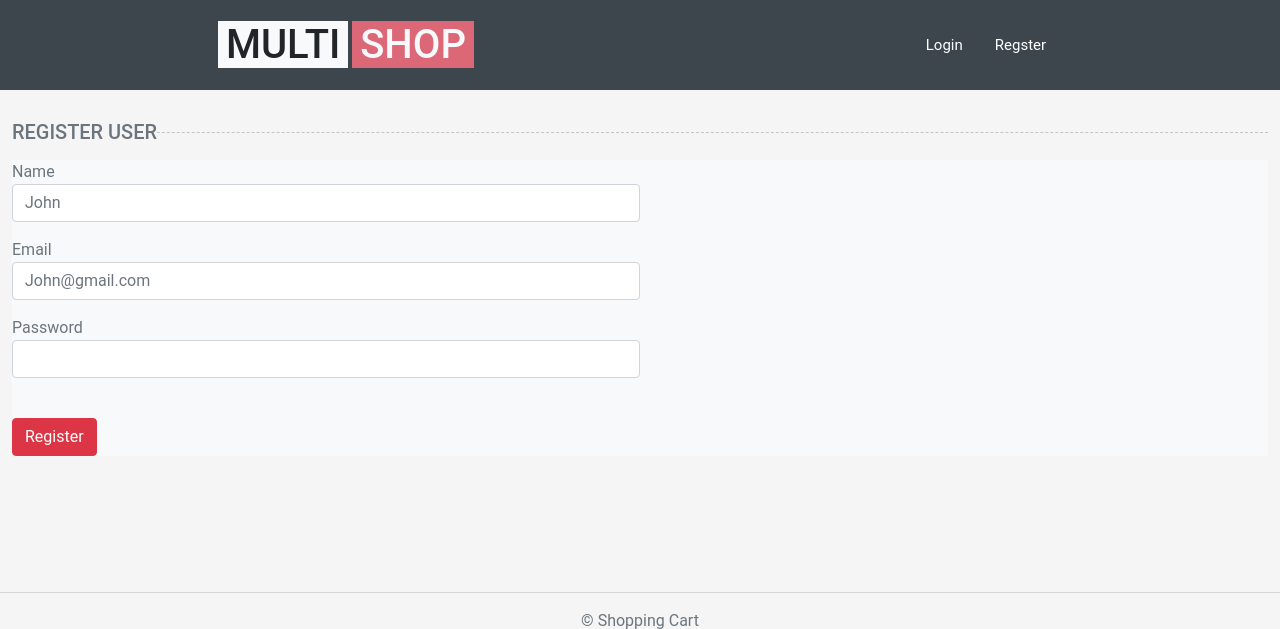
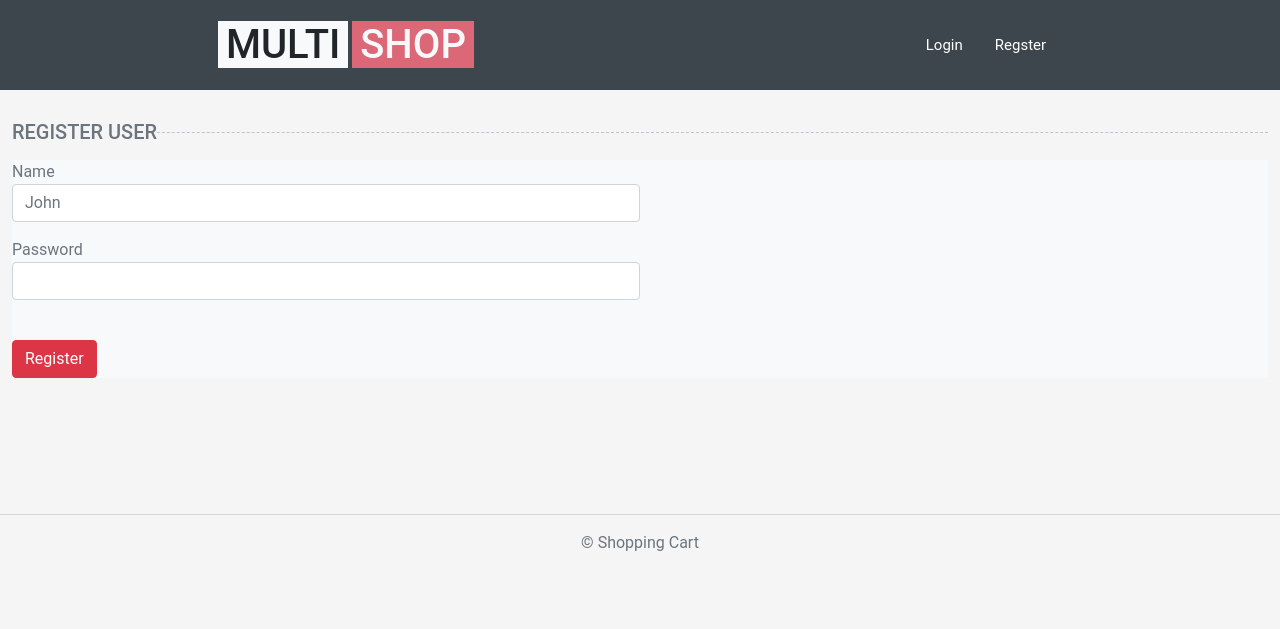
Before and after one commit to basildybala/Shopping-Cart, a Node server app: page /api/auth/register in a window 1280 px wide. Shown: the top 629 px of the page. Run offline with Node 20, Linux system fonts and the light colour scheme; some libraries are stand-ins or nearby versions.

```diff
--- a/Server/Controller/authcontroller.js
+++ b/Server/Controller/authcontroller.js
@@ -3,10 +3,11 @@ const CryptoJS = require("crypto-js");
 const jwt=require('jsonwebtoken');
 
 
+
 exports.UserRegistration=async  (req,res)=>{
     const newUser = new User({
         username: req.body.username,
-        email: req.body.email,
+        // email: req.body.email,
         password: CryptoJS.AES.encrypt(
           req.body.password,
           process.env.PASS_SEC
@@ -18,6 +19,9 @@ exports.UserRegistration=async  (req,res)=>{
         // res.status(201).json(savedUser);
         console.log(savedUser);
       } catch (err) {
+        console.log(err);
+
+
         res.status(500).json(err);
       }
 }
--- a/Server/Controller/product.js
+++ b/Server/Controller/product.js
@@ -1,7 +1,7 @@
 
 const Product = require("../models/Product");
 const slugify=require('slugify');
-const { default: mongoose } = require("mongoose");
+// const { default: mongoose } = require("mongoose");
 
 
 exports.AddProduct=async (req,res)=>{
--- a/Server/Database/connection.js
+++ b/Server/Database/connection.js
@@ -2,7 +2,7 @@ const mongoose=require('mongoose');
 const connectDB=async () =>{
  try{
    // mongodb connection string
-   const con=await mongoose.connect("mongodb://localhost:27017/ecommerceApi",{
+   const con=await mongoose.connect("mongodb://localhost:27017/ecommerceApi12",{
     useNewUrlParser: true,
     useUnifiedTopology: true,
     })
--- a/Views/layout/userheader.ejs
+++ b/Views/layout/userheader.ejs
@@ -7,11 +7,12 @@
     <meta name="viewport" content="width=device-width, initial-scale=1.0">
     <link href="https://cdn.jsdelivr.net/npm/bootstrap@5.1.3/dist/css/bootstrap.min.css" rel="stylesheet"
         integrity="sha384-1BmE4kWBq78iYhFldvKuhfTAU6auU8tT94WrHftjDbrCEXSU1oBoqyl2QvZ6jIW3" crossorigin="anonymous">
+        <script src="https://checkout.razorpay.com/v1/checkout.js"></script>
     <script src="https://ajax.googleapis.com/ajax/libs/jquery/1.12.4/jquery.min.js"></script>
 
      <!-- Font Awesome -->
      <link href="https://cdnjs.cloudflare.com/ajax/libs/font-awesome/5.10.0/css/all.min.css" rel="stylesheet">
-     <script src="https://checkout.razorpay.com/v1/checkout.js"></script>
+
      <!-- Libraries Stylesheet -->
  <link href="lib/animate/animate.min.css" rel="stylesheet">
  <link href="lib/owlcarousel/assets/owl.carousel.min.css" rel="stylesheet">
--- a/Views/register.ejs
+++ b/Views/register.ejs
@@ -1,22 +1,29 @@
 <%- include('layout/userheader'); -%>
-
+<style>
+    .err{
+        color: red;
+    }
+</style>
 <div class="container-fluid form-center">
     <h5 class="section-title position-relative text-uppercase mb-3"><span class="bg-secondary pr-3">Register User</span></h5>
     <div class="bg-light p-30 mb-5">
 
         <div class="row">
-            <form action="/api/auth/register" method="post">
+            <form action="/api/auth/register" method="post" id="register-form">
                 <div class="col-md-6 form-group">
                     <label>Name</label>
-                    <input class="form-control" type="text" name="username" placeholder="John">
+                    <input class="form-control" type="text" name="username" placeholder="John" maxlength="45">
+                    <div class="username err"></div>
                 </div>
-                <div class="col-md-6 form-group">
+                <!-- <div class="col-md-6 form-group">
                     <label>Email</label>
-                    <input class="form-control" type="text" name="email" placeholder="John@gmail.com">
-                </div>
+                    <input class="form-control" type="text" name="email" placeholder="John@gmail.com" maxlength="55">
+                    <div class="email err"></div>
+                </div> -->
                 <div class="col-md-6 form-group">
                     <label>Password</label>
-                    <input class="form-control" type="password" name="password">
+                    <input class="form-control" type="password" name="password" required  maxlength="25">
+                    <div class="password err"></div>
                 </div>
                 <br>
                 <button class="btn btn-danger" type="submit">Register</button>
--- a/Views/user/order.ejs
+++ b/Views/user/order.ejs
@@ -141,6 +141,7 @@
     <script>
         $("#check-out-form").submit((e)=>{
             e.preventDefault()
+
             $.ajax({
                 url:'/api/order',
                 method:'post',
--- a/package.json
+++ b/package.json
@@ -11,14 +11,13 @@
   "dependencies": {
     "cookie-parser": "^1.4.6",
     "crypto-js": "^4.1.1",
-    "dotenv": "^16.0.0",
+    "dotenv": "^16.0.1",
     "ejs": "^3.1.8",
     "express": "^4.18.1",
     "express-session": "^1.17.3",
     "jsonwebtoken": "^8.5.1",
-    "mongoose": "^6.3.3",
+    "mongoose": "^6.3.4",
     "morgan": "^1.10.0",
-    "multer": "^1.4.4",
     "nodemon": "^2.0.16",
     "razorpay": "^2.8.1",
     "shortid": "^2.2.16",
```
Also changed, not shown: Server/Models/User.js (+9 -2 lines), Server/Routes/index.js (+4 -4 lines), Server/Routes/products.js (+14 -14 lines).
